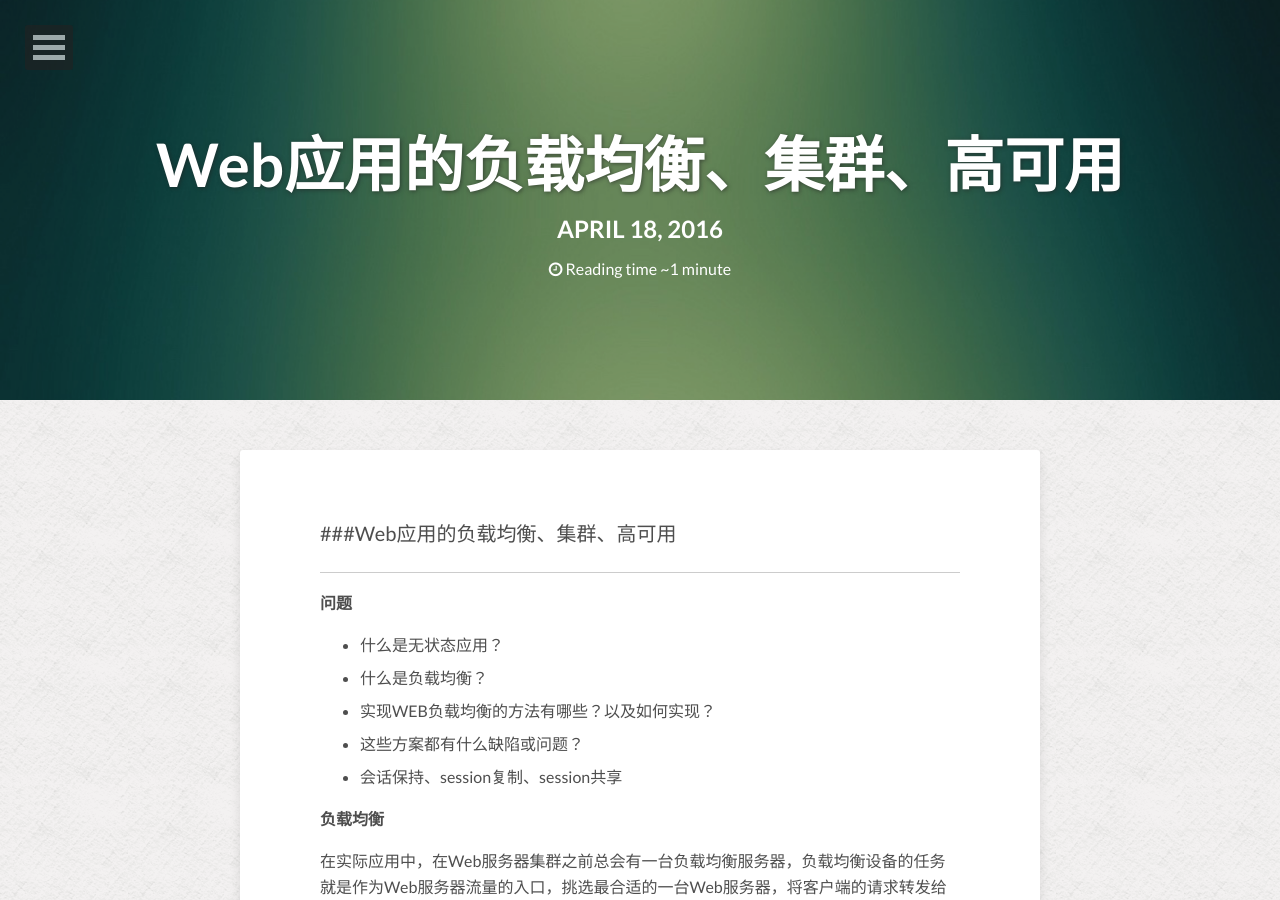
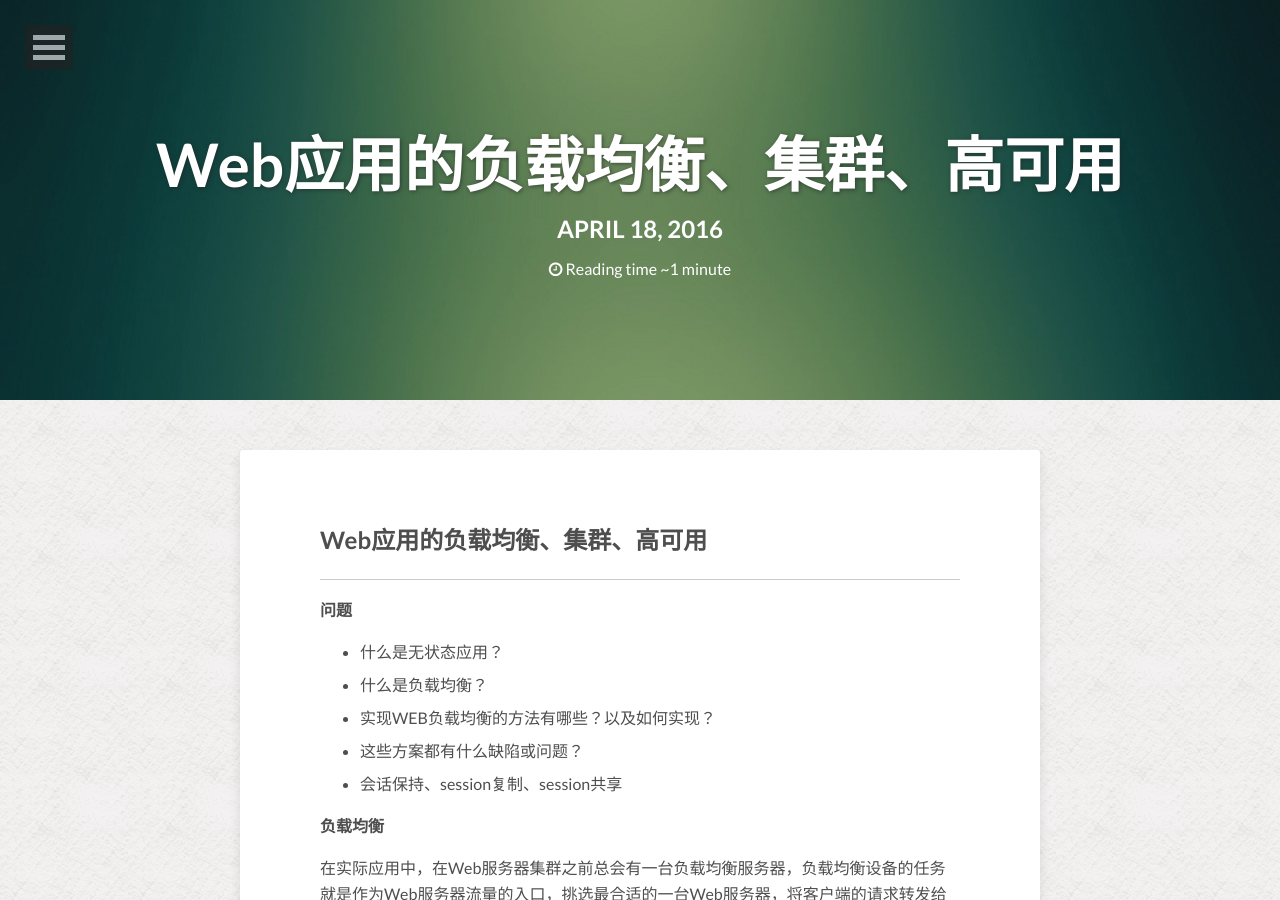
Before and after one commit to hj1984930/hj1984930.github.io, a Jekyll site: the page built from _posts/2016-04-18-web-LB-HA.md, in a window 1280 px wide and 900 px high. Built offline with Jekyll 4.4.1, drawn with Linux system fonts in a browser that asks for light colours; nearby versions of some CDN libraries; comment, search, counter and statistics services are not loaded.

```diff
--- a/_posts/2016-04-18-web-LB-HA.md
+++ b/_posts/2016-04-18-web-LB-HA.md
@@ -9,7 +9,7 @@
 
 ---
 
-###Web应用的负载均衡、集群、高可用
+## Web应用的负载均衡、集群、高可用
 
 
 - - -
```
